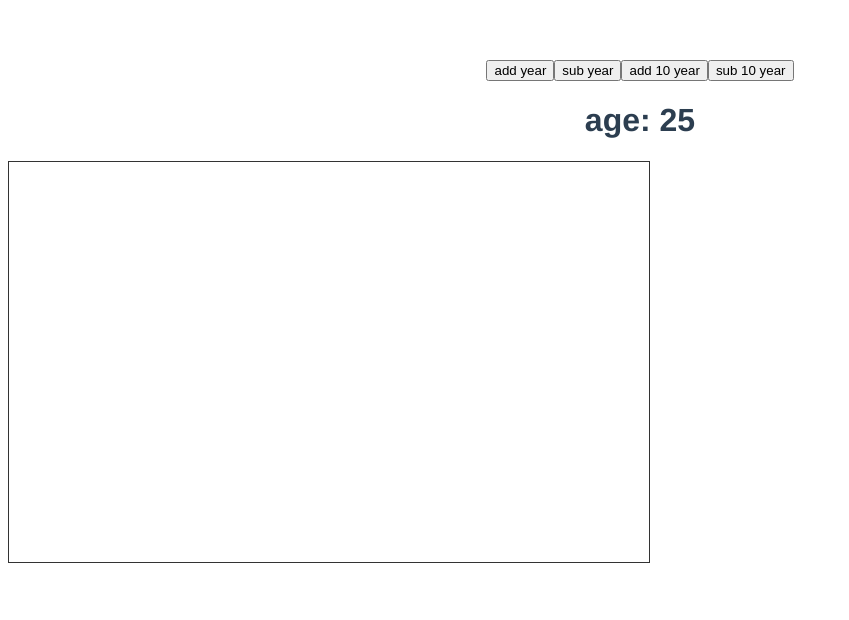
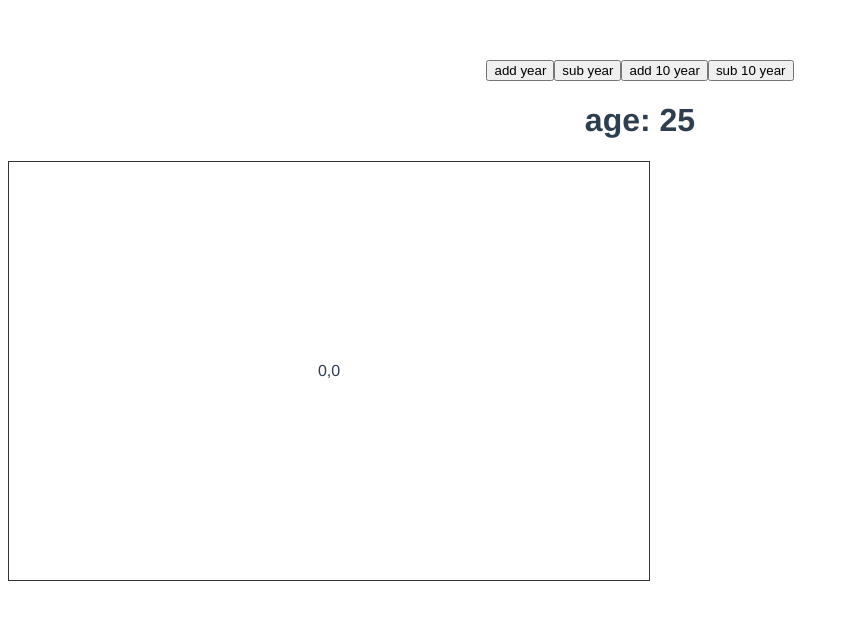
Before and after one commit to ganeshswio/Vue-Practice, a Vue app: page / in a window 1280 px wide. Shown: the top 620 px of the page, without its empty margins (0-849 px from the left). Built offline with nearby package versions, Linux system fonts and the light colour scheme.

Commit message:
event commit

```diff
--- a/src/components/HelloWorld.vue
+++ b/src/components/HelloWorld.vue
@@ -7,7 +7,7 @@
   <button v-on:click="sub(10)">sub 10 year </button>
    <h1>age: {{age}}</h1>
 
-<div class="canvas">
+<div class="canvas" v-on:mousemove="updateXY">{{x}},{{y}}
 
 </div>
 
@@ -24,7 +24,9 @@ export default {
  data(){
    return{
      name:"ramesh",
-     age:25
+     age:25,
+     x:0,
+     y:0
 
    }
    },
@@ -34,6 +36,9 @@ export default {
    },
    sub(inc){
      this.age-=inc;
+   },
+   updateXY(){
+     console.log(event);
    }
 
  },
```
